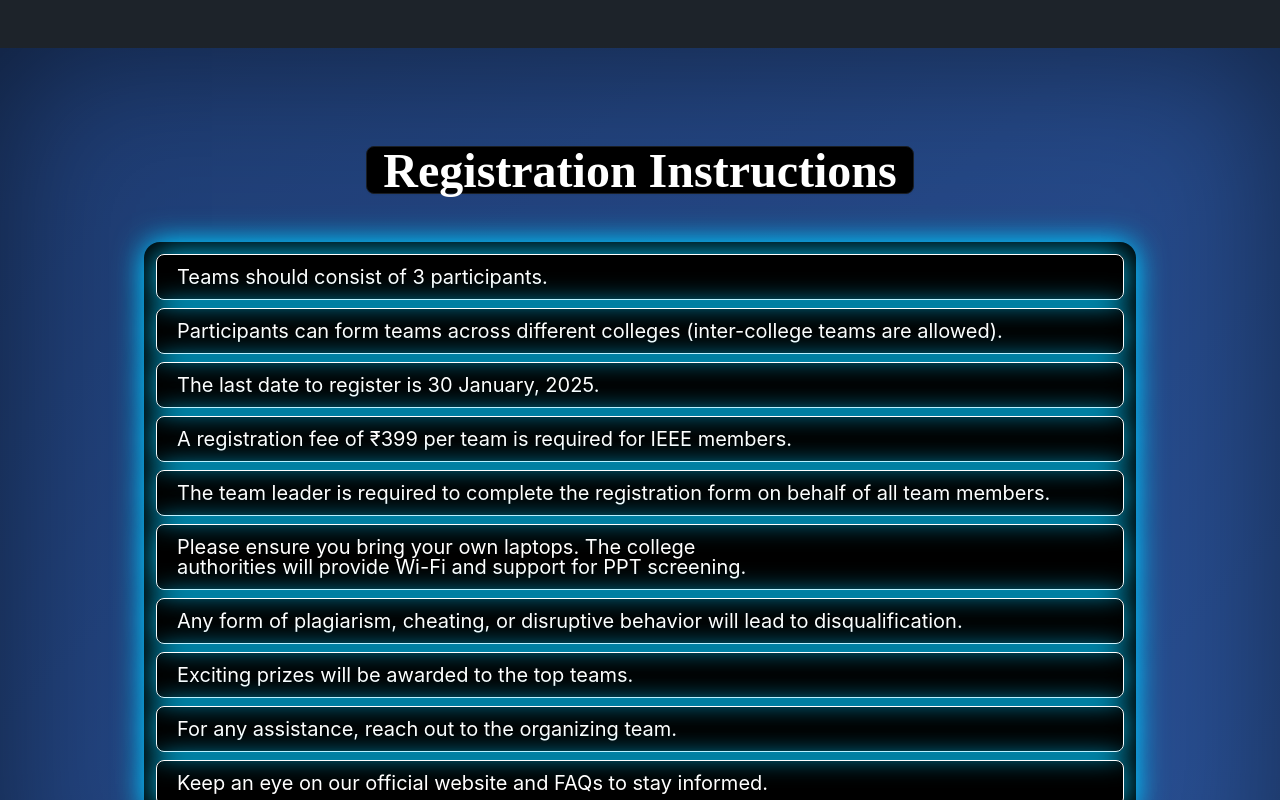
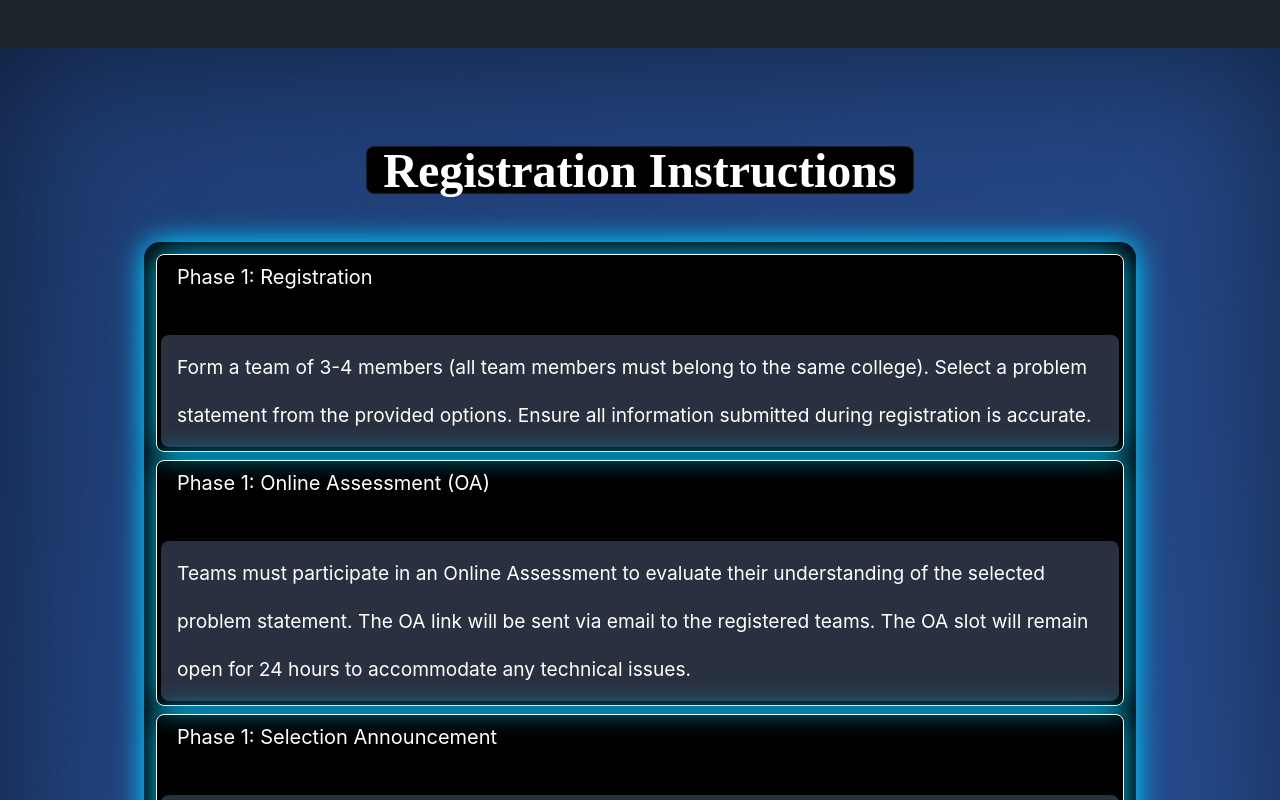
Before and after one commit to kunal12kumar/KodeKonnectIEEEUpdatedCode, a React (Create React App) app: page /registrationinstruction in a window 1280 px wide. Shown: the top 800 px of the page. Built offline with nearby package versions, Linux system fonts and the light colour scheme.

Commit message:
updating instructions

```diff
--- a/src/Pages/RegistrationInstruction.js
+++ b/src/Pages/RegistrationInstruction.js
@@ -5,18 +5,29 @@ export default function RegistrationInstructions() {
     const ref = useRef(null);
     const isInView = useInView(ref, { triggerOnce: false, margin: "-100px" });
 
-    const instructions = [
-        "Teams should consist of 3 participants.",
-        "Participants can form teams across different colleges (inter-college teams are allowed).",
-        "The last date to register is 30 January, 2025.",
-        "A registration fee of ₹399 per team is required for IEEE members.",
-        "The team leader is required to complete the registration form on behalf of all team members.",
-        "Please ensure you bring your own laptops. The college authorities will provide Wi-Fi and support for PPT screening.",
-        "Any form of plagiarism, cheating, or disruptive behavior will lead to disqualification.",
-        "Exciting prizes will be awarded to the top teams.",
-        "For any assistance, reach out to the organizing team.",
-        "Keep an eye on our official website and FAQs to stay informed."
-    ];
+   const instructions=[
+        {
+          "title": "Phase 1: Registration",
+          "description": "Form a team of 3-4 members (all team members must belong to the same college). Select a problem statement from the provided options. Ensure all information submitted during registration is accurate."
+        },
+        {
+          "title": "Phase 1: Online Assessment (OA)",
+          "description": "Teams must participate in an Online Assessment to evaluate their understanding of the selected problem statement. The OA link will be sent via email to the registered teams. The OA slot will remain open for 24 hours to accommodate any technical issues."
+        },
+        {
+          "title": "Phase 1: Selection Announcement",
+          "description": "Shortlisted teams will be informed via email. These teams can continue developing real-world solutions for their selected problem statements."
+        },
+        {
+          "title": "Phase 2: Registration",
+          "description": "Shortlisted teams for Phase 2 must re-register. The registration fee is Rs. 600 per team for RGIPT students and Rs. 1200 per team for Non-RGIPT students (i.e., Rs. 600 for registration + Rs. 600 for accommodation and food). Deadline for the same is 19th March 2025."
+        },
+        {
+          "title": "Phase 2: Offline Hackathon Finals",
+          "description": "Teams will refine their solutions with guidance from industry and academic mentors."
+        }
+      ]
+
 
     return (
         <motion.section
@@ -53,7 +64,8 @@ export default function RegistrationInstructions() {
                             animate={isInView ? { opacity: 1, x: 0 } : { opacity: 0, x: -50 }}
                             transition={{ duration: 0.5, delay: index * 0.1 }}
                         >
-                            <a>{text}</a>
+                            <a>{text.title}</a>
+                            <p className="text-wrap bg-[#29303f] ">{text.description}</p>
                         </motion.li>
                     ))}
                 </motion.ul>
```
